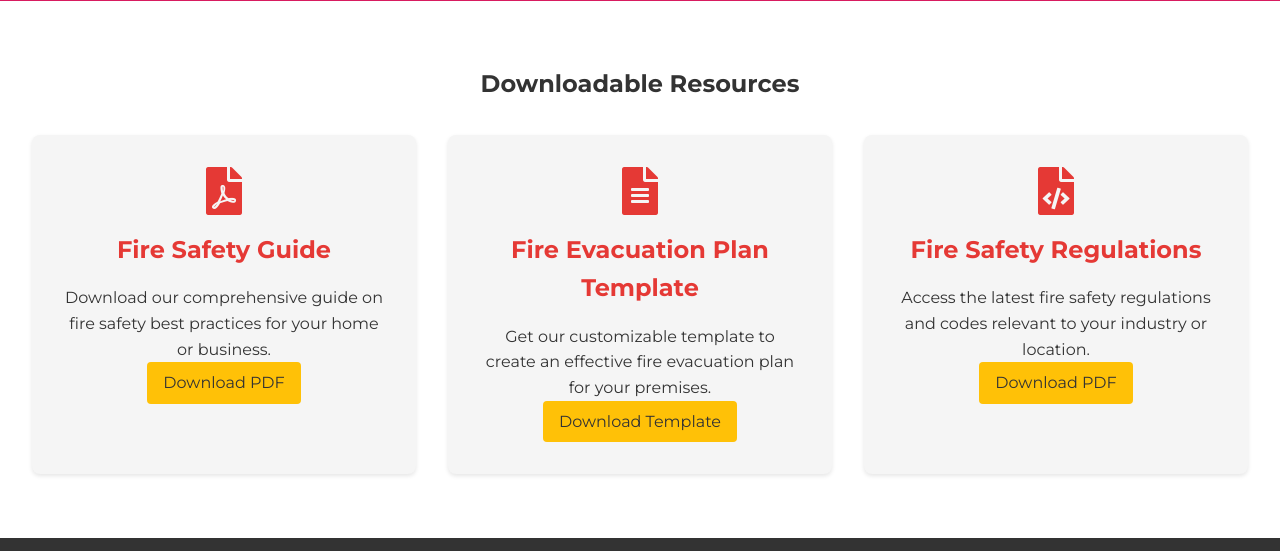
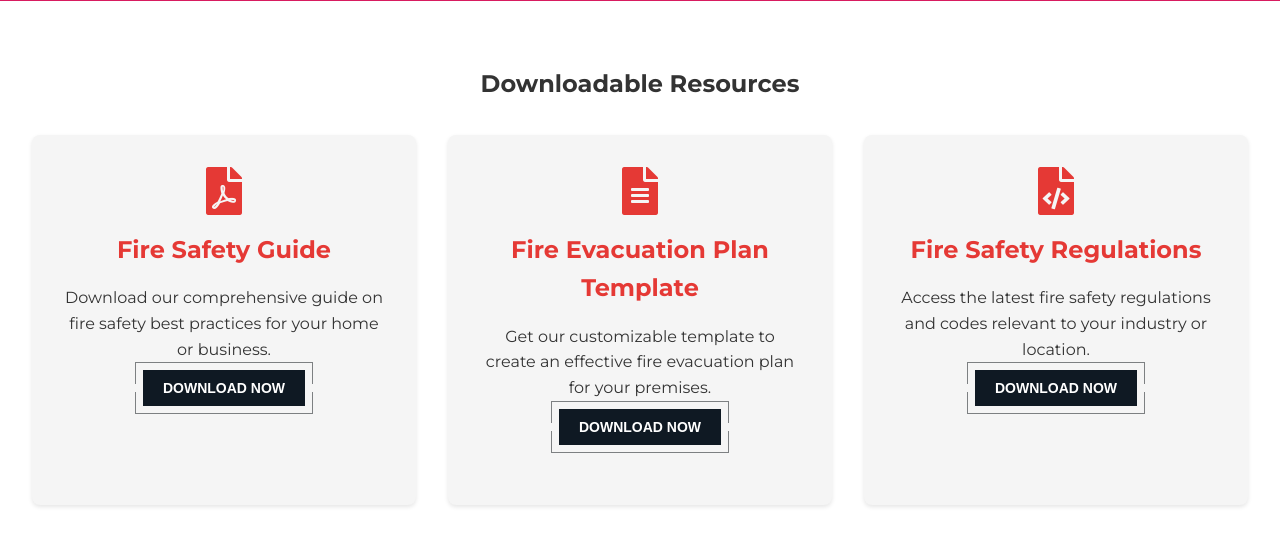
Before and after one commit to zaid-commits/Regal-Fire, a website: page resources.html in a window 1280 px wide. Shown: the part 73-624 px from the top of the page. Drawn offline with Linux system fonts and the light colour scheme.

Commit message:
Added external library button
added button in the download section of the resources page to download pdf's
through external libraries

```diff
--- a/resources.css
+++ b/resources.css
@@ -7,6 +7,126 @@
     /* transition: transform 0.3s ease; */
 
 }
+/* button component online */
+.button {
+    -moz-appearance: none;
+    -webkit-appearance: none;
+    appearance: none;
+    border: none;
+    background: none;
+    color: #0f1923;
+    cursor: pointer;
+    position: relative;
+    padding: 8px;
+    margin-bottom: 20px;
+    text-transform: uppercase;
+    font-weight: bold;
+    font-size: 14px;
+    transition: all .15s ease;
+  }
+
+  .button::before,
+  .button::after {
+    content: '';
+    display: block;
+    position: absolute;
+    right: 0;
+    left: 0;
+    height: calc(50% - 5px);
+    border: 1px solid #7D8082;
+    transition: all .15s ease;
+  }
+
+  .button::before {
+    top: 0;
+    border-bottom-width: 0;
+  }
+
+  .button::after {
+    bottom: 0;
+    border-top-width: 0;
+  }
+
+  .button:active,
+  .button:focus {
+    outline: none;
+  }
+
+  .button:active::before,
+  .button:active::after {
+    right: 3px;
+    left: 3px;
+  }
+
+  .button:active::before {
+    top: 3px;
+  }
+
+  .button:active::after {
+    bottom: 3px;
+  }
+
+  .button_lg {
+    position: relative;
+    display: block;
+    padding: 10px 20px;
+    color: #fff;
+    background-color: #0f1923;
+    overflow: hidden;
+    box-shadow: inset 0px 0px 0px 1px transparent;
+  }
+
+  .button_lg::before {
+    content: '';
+    display: block;
+    position: absolute;
+    top: 0;
+    left: 0;
+    width: 2px;
+    height: 2px;
+    background-color: #0f1923;
+  }
+
+  .button_lg::after {
+    content: '';
+    display: block;
+    position: absolute;
+    right: 0;
+    bottom: 0;
+    width: 4px;
+    height: 4px;
+    background-color: #0f1923;
+    transition: all .2s ease;
+  }
+
+  .button_sl {
+    display: block;
+    position: absolute;
+    top: 0;
+    bottom: -1px;
+    left: -8px;
+    width: 0;
+    background-color: #ff4655;
+    transform: skew(-15deg);
+    transition: all .2s ease;
+  }
+
+  .button_text {
+    position: relative;
+  }
+
+  .button:hover {
+    color: #0f1923;
+  }
+
+  .button:hover .button_sl {
+    width: calc(100% + 15px);
+  }
+
+  .button:hover .button_lg::after {
+    background-color: #fff;
+  }
+
 
 header {
     background: linear-gradient(to bottom, #e53935, #d81b60);
--- a/resources.html
+++ b/resources.html
@@ -40,19 +40,34 @@
                     <i class="fas fa-file-pdf"></i>
                     <h3>Fire Safety Guide</h3>
                     <p>Download our comprehensive guide on fire safety best practices for your home or business.</p>
-                    <a href="#" class="btn">Download PDF</a>
+                    <button class="button">
+                        <span class="button_lg">
+                            <span class="button_sl"></span>
+                            <span class="button_text">Download Now</span>
+                        </span>
+                    </button>
                 </div>
                 <div class="download-item">
                     <i class="fas fa-file-alt"></i>
                     <h3>Fire Evacuation Plan Template</h3>
                     <p>Get our customizable template to create an effective fire evacuation plan for your premises.</p>
-                    <a href="#" class="btn">Download Template</a>
+                    <button class="button">
+                        <span class="button_lg">
+                            <span class="button_sl"></span>
+                            <span class="button_text">Download Now</span>
+                        </span>
+                    </button>
                 </div>
                 <div class="download-item">
                     <i class="fas fa-file-code"></i>
                     <h3>Fire Safety Regulations</h3>
                     <p>Access the latest fire safety regulations and codes relevant to your industry or location.</p>
-                    <a href="#" class="btn">Download PDF</a>
+                    <button class="button">
+                        <span class="button_lg">
+                            <span class="button_sl"></span>
+                            <span class="button_text">Download Now</span>
+                        </span>
+                    </button>
                 </div>
             </div>
         </section>
```
